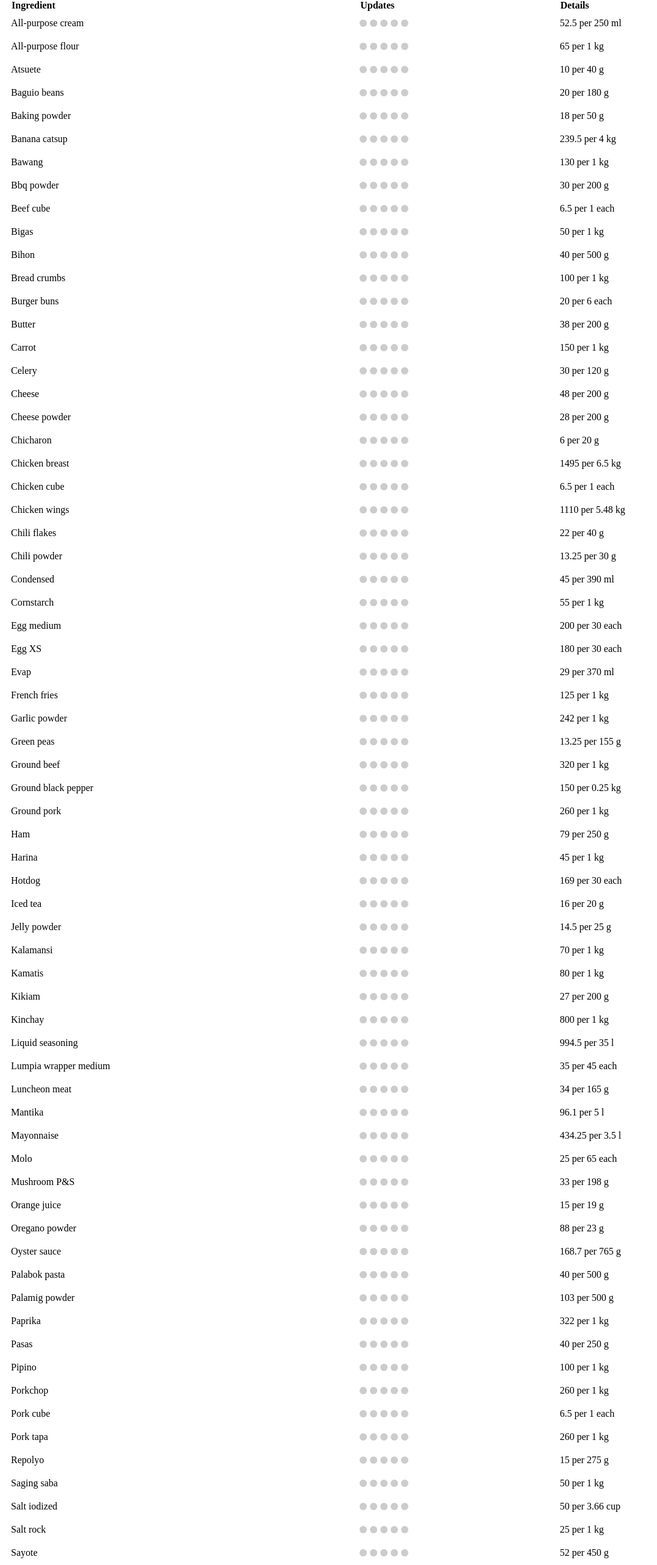
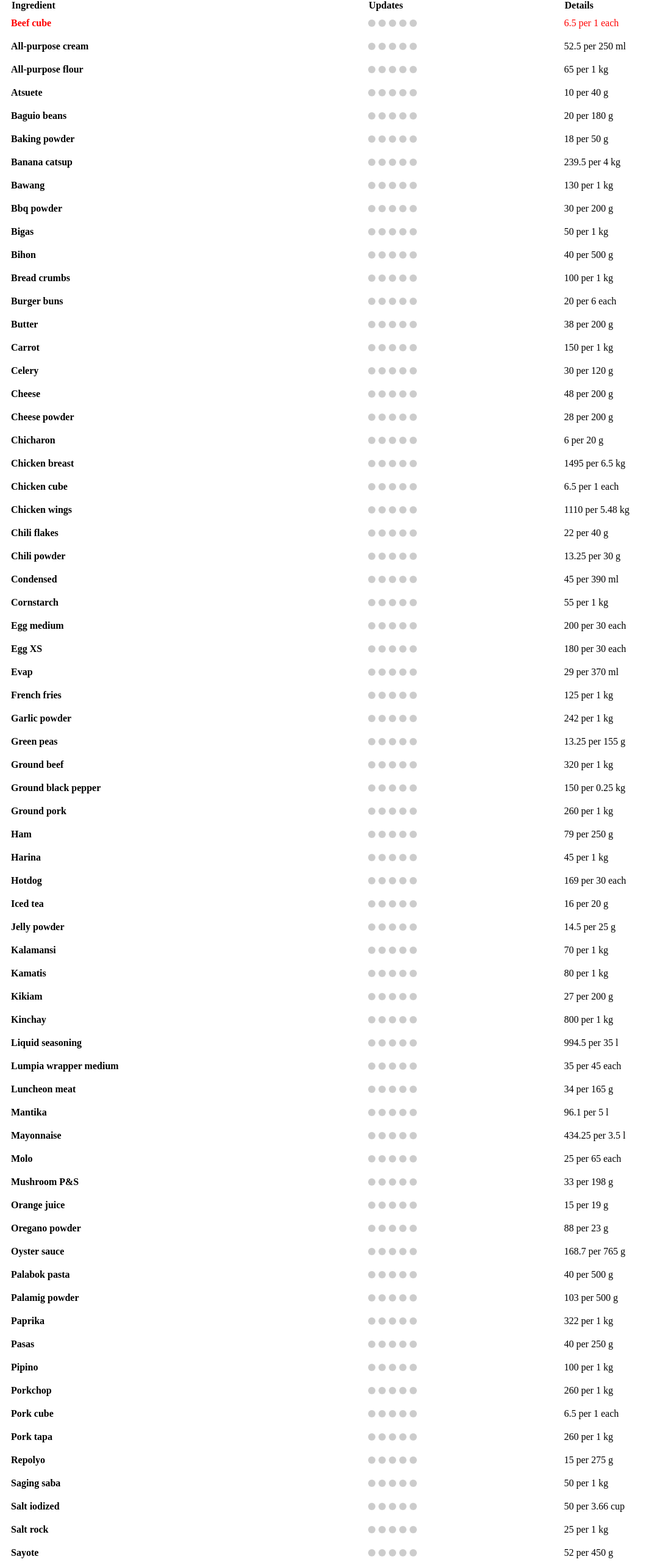
Before and after one commit to enzoperce35/mb-ingredients, a React (Vite) app: page / in a window 1280 px wide. Shown: the part 19-2585 px from the top of the page at 61% size, without its empty margins (0-1078 px from the left). Built offline with nearby package versions, Linux system fonts and the light colour scheme.

Commit message:
made a routed ingredient component

```diff
--- a/index.html
+++ b/index.html
@@ -3,7 +3,7 @@
   <head>
     <meta charset="UTF-8" />
     <meta name="viewport" content="width=device-width, initial-scale=1.0" />
-    <title>Vite + React</title>
+    <title>MB-Ingredients</title>
   </head>
   <body>
     <div id="root"></div>
--- a/package.json
+++ b/package.json
@@ -11,7 +11,8 @@
   },
   "dependencies": {
     "react": "^19.0.0",
-    "react-dom": "^19.0.0"
+    "react-dom": "^19.0.0",
+    "react-router-dom": "^7.3.0"
   },
   "devDependencies": {
     "@eslint/js": "^9.21.0",
--- a/src/App.css
+++ b/src/App.css
@@ -18,6 +18,11 @@
   text-overflow: ellipsis;
 }
 
+.App a {
+  text-decoration: none; /* Remove underline */
+  color: inherit; /* Use the default text color */
+  font-weight: bold;
+}
 
 .table-container {
   width: 100%;
@@ -35,6 +40,11 @@
 .App tbody tr {
   border-bottom: none;
 }
+
+.due-check {
+  color: red;
+}
+
 
 /* Update Indicators */
 .update-indicators {
--- a/src/App.jsx
+++ b/src/App.jsx
@@ -1,22 +1,53 @@
 import './App.css';
 import { ingredients } from './ingredients';
+import { BrowserRouter as Router, Routes, Route, Link } from 'react-router-dom';
+import IngredientDetail from './IngredientDetail';
 
 function App() {
+  // Sorting: Move due items to the top
+  const sortedIngredients = [...ingredients].sort((a, b) => {
+    const now = new Date();
+    const aDue = new Date(a.lastUpdated);
+    aDue.setDate(aDue.getDate() + a.daysBeforeCheck);
+
+    const bDue = new Date(b.lastUpdated);
+    bDue.setDate(bDue.getDate() + b.daysBeforeCheck);
+
+    return aDue < now && bDue >= now ? -1 : bDue < now && aDue >= now ? 1 : 0;
+  });
+
   return (
+    <Router>
+      <Routes>
+        <Route
+          path="/"
+          element={
             <div className="App">
               <div className="table-container">
                 <table>
                   <thead>
                     <tr>
-              <th scope="col">Ingredient</th>
-              <th scope="col">Updates</th>
-              <th scope="col">Details</th>
+                      <th>Ingredient</th>
+                      <th>Updates</th>
+                      <th>Details</th>
                     </tr>
                   </thead>
+
                   <tbody>
-            {ingredients.map((ingredient) => (
-              <tr key={ingredient.id || ingredient.name}> {/* Prefer unique key */}
-                <td>{ingredient.name}</td>
+                    {sortedIngredients.map((ingredient) => {
+                      const lastUpdatedDate = new Date(ingredient.lastUpdated);
+                      const nextCheckDate = new Date(lastUpdatedDate);
+                      nextCheckDate.setDate(lastUpdatedDate.getDate() + ingredient.daysBeforeCheck);
+                      const isDue = nextCheckDate <= new Date();
+
+                      return (
+                        <tr
+                          key={ingredient.id || ingredient.name}
+                          className={isDue ? 'due-check' : ''}
+                        >
+                          <td>
+                            <Link to={`/ingredient/${ingredient.id}`}>{ingredient.name}</Link>
+                          </td>
                           <td>
                             <div className="update-indicators">
                               {[...Array(5)].map((_, i) => (
@@ -31,11 +62,17 @@ function App() {
                             <span>{ingredient.price} per {ingredient.quantity} {ingredient.unit}</span>
                           </td>
                         </tr>
-            ))}
+                      );
+                    })}
                   </tbody>
                 </table>
               </div>
             </div>
+          }
+        />
+        <Route path="/ingredient/:ingredientId" element={<IngredientDetail />} />
+      </Routes>
+    </Router>
   );
 }
 
--- /dev/null
+++ b/src/IngredientDetail.jsx
@@ -0,0 +1,25 @@
+import { useParams } from 'react-router-dom';
+import { ingredients } from './ingredients';
+
+function IngredientDetail() {
+  const { ingredientId } = useParams();
+
+  // Ensure ingredientId is a string before comparison
+  const ingredient = ingredients.find((item) => String(item.id) === String(ingredientId));
+
+  if (!ingredient) {
+    return <h2>Ingredient not found</h2>;
+  }
+
+  return (
+    <div className="ingredient-detail">
+      <h2>{ingredient.name}</h2>
+      <p><strong>Price:</strong> {ingredient.price} per {ingredient.quantity} {ingredient.unit}</p>
+      <p><strong>Last Updated:</strong> {ingredient.lastUpdated}</p>
+      <p><strong>Next Check:</strong> {ingredient.daysBeforeCheck} days after last update</p>
+      <p><strong>Update Level:</strong> {ingredient.updateLevel}/5</p>
+    </div>
+  );
+}
+
+export default IngredientDetail;
--- a/src/ingredients.js
+++ b/src/ingredients.js
@@ -1,83 +1,83 @@
 export const ingredients = [
-  { name: "All-purpose cream", brand: "Jersey", price: 52.50, quantity: 250, unit: "ml", daysBeforeCheck: 30 },
-  { name: "All-purpose flour", brand: null, price: 65, quantity: 1, unit: "kg", daysBeforeCheck: 25 },
-  { name: "Atsuete", brand: null, price: 10, quantity: 40, unit: "g", daysBeforeCheck: 25 },
-  { name: "Baguio beans", brand: null, price: 20, quantity: 180, unit: "g", daysBeforeCheck: 20 },
-  { name: "Baking powder", brand: "Calumet", price: 18, quantity: 50, unit: "g", daysBeforeCheck: 30 },
-  { name: "Banana catsup", brand: "UFC", price: 239.50, quantity: 4, unit: "kg", daysBeforeCheck: 30 },
-  { name: "Bawang", brand: null, price: 130, quantity: 1, unit: "kg", daysBeforeCheck: 15 },
-  { name: "Bbq powder", brand: "Injoy", price: 30, quantity: 200, unit: "g", daysBeforeCheck: 25 },
-  { name: "Beef cube", brand: "Knorr", price: 6.50, quantity: 1, unit: "each", daysBeforeCheck: 50 },
-  { name: "Bigas", brand: null, price: 50, quantity: 1, unit: "kg", daysBeforeCheck: 15 },
-  { name: "Bihon", brand: "Super Q", price: 40, quantity: 500, unit: "g", daysBeforeCheck: 35 },
-  { name: "Bread crumbs", brand: "Happy Fiesta", price: 100, quantity: 1, unit: "kg", daysBeforeCheck: 25 },
-  { name: "Burger buns", brand: null, price: 20, quantity: 6, unit: "each", daysBeforeCheck: 40 },
-  { name: "Butter", brand: "Butter bar", price: 38, quantity: 200, unit: "g", daysBeforeCheck: 25 },
-  { name: "Carrot", brand: null, price: 150, quantity: 1, unit: "kg", daysBeforeCheck: 15 },
-  { name: "Celery", brand: null, price: 30, quantity: 120, unit: "g", daysBeforeCheck: 15 },
-  { name: "Cheese", brand: "OK", price: 48, quantity: 200, unit: "g", daysBeforeCheck: 20 },
-  { name: "Cheese powder", brand: "Injoy", price: 28, quantity: 200, unit: "g", daysBeforeCheck: 25 },
-  { name: "Chicharon", brand: null, price: 6, quantity: 20, unit: "g", daysBeforeCheck: 25 },
-  { name: "Chicken breast", brand: null, price: 1495, quantity: 6.5, unit: "kg", daysBeforeCheck: 15 },
-  { name: "Chicken cube", brand: "Knorr", price: 6.50, quantity: 1, unit: "each", daysBeforeCheck: 50 },
-  { name: "Chicken wings", brand: null, price: 1110, quantity: 5.48, unit: "kg", daysBeforeCheck: 15 },
-  { name: "Chili flakes", brand: null, price: 22, quantity: 40, unit: "g", daysBeforeCheck: 30 },
-  { name: "Chili powder", brand: null, price: 13.25, quantity: 30, unit: "g", daysBeforeCheck: 30 },
-  { name: "Condensed", brand: "Jersey", price: 45, quantity: 390, unit: "ml", daysBeforeCheck: 25 },
-  { name: "Cornstarch", brand: null, price: 55, quantity: 1, unit: "kg", daysBeforeCheck: 20 },
-  { name: "Egg medium", brand: null, price: 200, quantity: 30, unit: "each", daysBeforeCheck: 15 },
-  { name: "Egg XS", brand: null, price: 180, quantity: 30, unit: "each", daysBeforeCheck: 15 },
-  { name: "Evap", brand: "Healthy Cow", price: 29, quantity: 370, unit: "ml", daysBeforeCheck: 15 },
-  { name: "French fries", brand: null, price: 125, quantity: 1, unit: "kg", daysBeforeCheck: 20 },
-  { name: "Garlic powder", brand: null, price: 242, quantity: 1, unit: "kg", daysBeforeCheck: 30 },
-  { name: "Green peas", brand: "Mega Prime", price: 13.25, quantity: 155, unit: "g", daysBeforeCheck: 30 },
-  { name: "Ground beef", brand: "All Time", price: 320, quantity: 1, unit: "kg", daysBeforeCheck: 20 },
-  { name: "Ground black pepper", brand: null, price: 150, quantity: 0.25, unit: "kg", daysBeforeCheck: 20 },
-  { name: "Ground pork", brand: null, price: 260, quantity: 1, unit: "kg", daysBeforeCheck: 15 },
-  { name: "Ham", brand: "All Time", price: 79, quantity: 250, unit: "g", daysBeforeCheck: 25 },
-  { name: "Harina", brand: null, price: 45, quantity: 1, unit: "kg", daysBeforeCheck: 20 },
-  { name: "Hotdog", brand: "All Time", price: 169, quantity: 30, unit: "each", daysBeforeCheck: 30 },
-  { name: "Iced tea", brand: "Pitchel", price: 16, quantity: 20, unit: "g", daysBeforeCheck: 50 },
-  { name: "Jelly powder", brand: "Mr Gulaman", price: 14.50, quantity: 25, unit: "g", daysBeforeCheck: 50 },
-  { name: "Kalamansi", brand: null, price: 70, quantity: 1, unit: "kg", daysBeforeCheck: 15 },
-  { name: "Kamatis", brand: null, price: 80, quantity: 1, unit: "kg", daysBeforeCheck: 15 },
-  { name: "Kikiam", brand: "Sea Point", price: 27, quantity: 200, unit: "g", daysBeforeCheck: 30 },
-  { name: "Kinchay", brand: null, price: 800, quantity: 1, unit: "kg", daysBeforeCheck: 15 },
-  { name: "Liquid seasoning", brand: "Knorr", price: 994.50, quantity: 35, unit: "l", daysBeforeCheck: 25 },
-  { name: "Lumpia wrapper medium", brand: null, price: 35, quantity: 45, unit: "each", daysBeforeCheck: 25 },
-  { name: "Luncheon meat", brand: "Purefoods", price: 34, quantity: 165, unit: "g", daysBeforeCheck: 20 },
-  { name: "Mantika", brand: null, price: 96.1, quantity: 5, unit: "l", daysBeforeCheck: 20 },
-  { name: "Mayonnaise", brand: "Best Foods", price: 434.25, quantity: 3.5, unit: "l", daysBeforeCheck: 30 },
-  { name: "Molo", brand: "Dinks", price: 25, quantity: 65, unit: "each", daysBeforeCheck: 25 },
-  { name: "Mushroom P&S", brand: "Jolly", price: 33, quantity: 198, unit: "g", daysBeforeCheck: 30 },
-  { name: "Orange juice", brand: "Pitchel", price: 15, quantity: 19, unit: "g", daysBeforeCheck: 30 },
-  { name: "Oregano powder", brand: null, price: 88, quantity: 23, unit: "g", daysBeforeCheck: 30 },
-  { name: "Oyster sauce", brand: "Mama Sita", price: 168.70, quantity: 765, unit: "g", daysBeforeCheck: 25 },
-  { name: "Palabok pasta", brand: "Super Q", price: 40, quantity: 500, unit: "g", daysBeforeCheck: 25 },
-  { name: "Palamig powder", brand: "Tasty", price: 103, quantity: 500, unit: "g", daysBeforeCheck: 30 },
-  { name: "Paprika", brand: "Mc Cody", price: 322, quantity: 1, unit: "kg", daysBeforeCheck: 30 },
-  { name: "Pasas", brand: null, price: 40, quantity: 250, unit: "g", daysBeforeCheck: 30 },
-  { name: "Pipino", brand: null, price: 100, quantity: 1, unit: "kg", daysBeforeCheck: 15 },
-  { name: "Porkchop", brand: null, price: 260, quantity: 1, unit: "kg", daysBeforeCheck: 15 },
-  { name: "Pork cube", brand: "Knorr", price: 6.50, quantity: 1, unit: "each", daysBeforeCheck: 50 },
-  { name: "Pork tapa", brand: null, price: 260, quantity: 1, unit: "kg", daysBeforeCheck: 15 },
-  { name: "Repolyo", brand: null, price: 15, quantity: 275, unit: "g", daysBeforeCheck: 15 },
-  { name: "Saging saba", brand: null, price: 50, quantity: 1, unit: "kg", daysBeforeCheck: 15 },
-  { name: "Salt iodized", brand: null, price: 50, quantity: 3.66, unit: "cup", daysBeforeCheck: 50 },
-  { name: "Salt rock", brand: null, price: 25, quantity: 1, unit: "kg", daysBeforeCheck: 50 },
-  { name: "Sayote", brand: null, price: 52, quantity: 450, unit: "g", daysBeforeCheck: 15 },
-  { name: "Sesame oil", brand: "Lee Kum Kee", price: 161, quantity: 207, unit: "ml", daysBeforeCheck: 25 },
-  { name: "Shrimp cube", brand: null, price: 6.50, quantity: 1, unit: "each", daysBeforeCheck: 50 },
-  { name: "Sibuyas", brand: null, price: 130, quantity: 1, unit: "kg", daysBeforeCheck: 15 },
-  { name: "Sili", brand: null, price: 30, quantity: 75, unit: "g", daysBeforeCheck: 15 },
-  { name: "Sour cream powder", brand: "Injoy", price: 32, quantity: 200, unit: "g", daysBeforeCheck: 25 },
-  { name: "Spaghetti sauce filipino style", brand: "Del Monte", price: 90, quantity: 900, unit: "g", daysBeforeCheck: 25 },
-  { name: "Spring onions", brand: null, price: 15, quantity: 40, unit: "g", daysBeforeCheck: 30 },
-  { name: "Sugar brown", brand: null, price: 80.85, quantity: 1, unit: "kg", daysBeforeCheck: 20 },
-  { name: "Sugar white", brand: null, price: 93, quantity: 1, unit: "kg", daysBeforeCheck: 20 },
-  { name: "Tinapa flakes", brand: null, price: 105, quantity: 1, unit: "kg", daysBeforeCheck: 365 },
-  { name: "Toyo", brand: "Datu Puti", price: 191, quantity: 1, unit: "gal", daysBeforeCheck: 30 },
-  { name: "Vetsin", brand: "Ajinomoto", price: 62.10, quantity: 250, unit: "g", daysBeforeCheck: 30 },
-  { name: "Vinegar", brand: "Datu Puti", price: 6, quantity: 100, unit: "ml", daysBeforeCheck: 30 },
-  { name: "Worcestershire sauce", brand: "Del Society", price: 20, quantity: 5, unit: "fl-oz", daysBeforeCheck: 30 }
+  { name: "All-purpose cream", id: "allpurposecream", brand: "Jersey", price: 52.50, quantity: 250, unit: "ml", lastUpdated: "2025-03-14T06:46:43.320607", daysBeforeCheck: 30 },
+  { name: "All-purpose flour", id: "allpurposeflour", brand: null, price: 65, quantity: 1, unit: "kg", lastUpdated: "2025-03-14T06:46:43.320607", daysBeforeCheck: 25 },
+  { name: "Atsuete", id: "atsuete", brand: null, price: 10, quantity: 40, unit: "g", lastUpdated: "2025-03-14T06:46:43.320607", daysBeforeCheck: 25 },
+  { name: "Baguio beans", id: "baguiobeans", brand: null, price: 20, quantity: 180, unit: "g", lastUpdated: "2025-03-14T06:46:43.320607", daysBeforeCheck: 20 },
+  { name: "Baking powder", id: "bakingpowder", brand: "Calumet", price: 18, quantity: 50, unit: "g", lastUpdated: "2025-03-14T06:46:43.320607", daysBeforeCheck: 30 },
+  { name: "Banana catsup", id: "bananacatsup", brand: "UFC", price: 239.50, quantity: 4, unit: "kg", lastUpdated: "2025-03-14T06:46:43.320607", daysBeforeCheck: 30 },
+  { name: "Bawang", id: "bawang", brand: null, price: 130, quantity: 1, unit: "kg", lastUpdated: "2025-03-14T06:46:43.320607", daysBeforeCheck: 15 },
+  { name: "Bbq powder", id: "bbqpowder", brand: "Injoy", price: 30, quantity: 200, unit: "g", lastUpdated: "2025-03-14T06:46:43.320607", daysBeforeCheck: 25 },
+  { name: "Beef cube", id: "beefcube", brand: "Knorr", price: 6.50, quantity: 1, unit: "each", lastUpdated: "2025-03-14T06:46:43.320607", daysBeforeCheck: 1 },
+  { name: "Bigas", id: "bigas", brand: null, price: 50, quantity: 1, unit: "kg", lastUpdated: "2025-03-14T06:46:43.320607", daysBeforeCheck: 15 },
+  { name: "Bihon", id: "bihon", brand: "Super Q", price: 40, quantity: 500, unit: "g", lastUpdated: "2025-03-14T06:46:43.320607", daysBeforeCheck: 35 },
+  { name: "Bread crumbs", id: "breadcrumbs", brand: "Happy Fiesta", price: 100, quantity: 1, unit: "kg", lastUpdated: "2025-03-14T06:46:43.320607", daysBeforeCheck: 25 },
+  { name: "Burger buns", id: "burgerbuns", brand: null, price: 20, quantity: 6, unit: "each", lastUpdated: "2025-03-14T06:46:43.320607", daysBeforeCheck: 40 },
+  { name: "Butter", id: "butter", brand: "Butter bar", price: 38, quantity: 200, unit: "g", lastUpdated: "2025-03-14T06:46:43.320607", daysBeforeCheck: 25 },
+  { name: "Carrot", id: "carrot", brand: null, price: 150, quantity: 1, unit: "kg", lastUpdated: "2025-03-14T06:46:43.320607", daysBeforeCheck: 15 },
+  { name: "Celery", id: "celery", brand: null, price: 30, quantity: 120, unit: "g", lastUpdated: "2025-03-14T06:46:43.320607", daysBeforeCheck: 15 },
+  { name: "Cheese", id: "cheese", brand: "OK", price: 48, quantity: 200, unit: "g", lastUpdated: "2025-03-14T06:46:43.320607", daysBeforeCheck: 20 },
+  { name: "Cheese powder", id: "cheesepowder", brand: "Injoy", price: 28, quantity: 200, unit: "g", lastUpdated: "2025-03-14T06:46:43.320607", daysBeforeCheck: 25 },
+  { name: "Chicharon", id: "chicharon", brand: null, price: 6, quantity: 20, unit: "g", lastUpdated: "2025-03-14T06:46:43.320607", daysBeforeCheck: 25 },
+  { name: "Chicken breast", id: "chickenbreast", brand: null, price: 1495, quantity: 6.5, unit: "kg", lastUpdated: "2025-03-14T06:46:43.320607", daysBeforeCheck: 15 },
+  { name: "Chicken cube", id: "chickencube", brand: "Knorr", price: 6.50, quantity: 1, unit: "each", lastUpdated: "2025-03-14T06:46:43.320607", daysBeforeCheck: 50 },
+  { name: "Chicken wings", id: "chickenwings", brand: null, price: 1110, quantity: 5.48, unit: "kg", lastUpdated: "2025-03-14T06:46:43.320607", daysBeforeCheck: 15 },
+  { name: "Chili flakes", id: "chiliflakes", brand: null, price: 22, quantity: 40, unit: "g", lastUpdated: "2025-03-14T06:46:43.320607", daysBeforeCheck: 30 },
+  { name: "Chili powder", id: "chilipowder", brand: null, price: 13.25, quantity: 30, unit: "g", lastUpdated: "2025-03-14T06:46:43.320607", daysBeforeCheck: 30 },
+  { name: "Condensed", id: "condensed", brand: "Jersey", price: 45, quantity: 390, unit: "ml", lastUpdated: "2025-03-14T06:46:43.320607", daysBeforeCheck: 25 },
+  { name: "Cornstarch", id: "cornstarch", brand: null, price: 55, quantity: 1, unit: "kg", lastUpdated: "2025-03-14T06:46:43.320607", daysBeforeCheck: 20 },
+  { name: "Egg medium", id: "eggmedium", brand: null, price: 200, quantity: 30, unit: "each", lastUpdated: "2025-03-14T06:46:43.320607", daysBeforeCheck: 15 },
+  { name: "Egg XS", id: "eggxs", brand: null, price: 180, quantity: 30, unit: "each", lastUpdated: "2025-03-14T06:46:43.320607", daysBeforeCheck: 15 },
+  { name: "Evap", id: "evap", brand: "Healthy Cow", price: 29, quantity: 370, unit: "ml", lastUpdated: "2025-03-14T06:46:43.320607", daysBeforeCheck: 15 },
+  { name: "French fries", id: "frenchfries", brand: null, price: 125, quantity: 1, unit: "kg", lastUpdated: "2025-03-14T06:46:43.320607", daysBeforeCheck: 20 },
+  { name: "Garlic powder", id: "garlicpowder", brand: null, price: 242, quantity: 1, unit: "kg", lastUpdated: "2025-03-14T06:46:43.320607", daysBeforeCheck: 30 },
+  { name: "Green peas", id: "greenpeas", brand: "Mega Prime", price: 13.25, quantity: 155, unit: "g", lastUpdated: "2025-03-14T06:46:43.320607", daysBeforeCheck: 30 },
+  { name: "Ground beef", id: "groundbeef", brand: "All Time", price: 320, quantity: 1, unit: "kg", lastUpdated: "2025-03-14T06:46:43.320607", daysBeforeCheck: 20 },
+  { name: "Ground black pepper", id: "groundblackpepper", brand: null, price: 150, quantity: 0.25, unit: "kg", lastUpdated: "2025-03-14T06:46:43.320607", daysBeforeCheck: 20 },
+  { name: "Ground pork", id: "groundpork", brand: null, price: 260, quantity: 1, unit: "kg", lastUpdated: "2025-03-14T06:46:43.320607", daysBeforeCheck: 15 },
+  { name: "Ham", id: "ham", brand: "All Time", price: 79, quantity: 250, unit: "g", lastUpdated: "2025-03-14T06:46:43.320607", daysBeforeCheck: 25 },
+  { name: "Harina", id: "harina", brand: null, price: 45, quantity: 1, unit: "kg", lastUpdated: "2025-03-14T06:46:43.320607", daysBeforeCheck: 20 },
+  { name: "Hotdog", id: "hotdog", brand: "All Time", price: 169, quantity: 30, unit: "each", lastUpdated: "2025-03-14T06:46:43.320607", daysBeforeCheck: 30 },
+  { name: "Iced tea", id: "icedtea", brand: "Pitchel", price: 16, quantity: 20, unit: "g", lastUpdated: "2025-03-14T06:46:43.320607", daysBeforeCheck: 50 },
+  { name: "Jelly powder", id: "jellypowder", brand: "Mr Gulaman", price: 14.50, quantity: 25, unit: "g", lastUpdated: "2025-03-14T06:46:43.320607", daysBeforeCheck: 50 },
+  { name: "Kalamansi", id: "kalamansi", brand: null, price: 70, quantity: 1, unit: "kg", lastUpdated: "2025-03-14T06:46:43.320607", daysBeforeCheck: 15 },
+  { name: "Kamatis", id: "kamatis", brand: null, price: 80, quantity: 1, unit: "kg", lastUpdated: "2025-03-14T06:46:43.320607", daysBeforeCheck: 15 },
+  { name: "Kikiam", id: "kikiam", brand: "Sea Point", price: 27, quantity: 200, unit: "g", lastUpdated: "2025-03-14T06:46:43.320607", daysBeforeCheck: 30 },
+  { name: "Kinchay", id: "kinchay", brand: null, price: 800, quantity: 1, unit: "kg", lastUpdated: "2025-03-14T06:46:43.320607", daysBeforeCheck: 15 },
+  { name: "Liquid seasoning", id: "liquidseasoning", brand: "Knorr", price: 994.50, quantity: 35, unit: "l", lastUpdated: "2025-03-14T06:46:43.320607", daysBeforeCheck: 25 },
+  { name: "Lumpia wrapper medium", id: "lumpiawrappermedium", brand: null, price: 35, quantity: 45, unit: "each", lastUpdated: "2025-03-14T06:46:43.320607", daysBeforeCheck: 25 },
+  { name: "Luncheon meat", id: "luncheonmeat", brand: "Purefoods", price: 34, quantity: 165, unit: "g", lastUpdated: "2025-03-14T06:46:43.320607", daysBeforeCheck: 20 },
+  { name: "Mantika", id: "mantika", brand: null, price: 96.1, quantity: 5, unit: "l", lastUpdated: "2025-03-14T06:46:43.320607", daysBeforeCheck: 20 },
+  { name: "Mayonnaise", id: "mayonnaise", brand: "Best Foods", price: 434.25, quantity: 3.5, unit: "l", lastUpdated: "2025-03-14T06:46:43.320607", daysBeforeCheck: 30 },
+  { name: "Molo", id: "molo", brand: "Dinks", price: 25, quantity: 65, unit: "each", lastUpdated: "2025-03-14T06:46:43.320607", daysBeforeCheck: 25 },
+  { name: "Mushroom P&S", id: "mushroomps", brand: "Jolly", price: 33, quantity: 198, unit: "g", lastUpdated: "2025-03-14T06:46:43.320607", daysBeforeCheck: 30 },
+  { name: "Orange juice", id: "orangejuice", brand: "Pitchel", price: 15, quantity: 19, unit: "g", lastUpdated: "2025-03-14T06:46:43.320607", daysBeforeCheck: 30 },
+  { name: "Oregano powder", id: "oreganopowder", brand: null, price: 88, quantity: 23, unit: "g", lastUpdated: "2025-03-14T06:46:43.320607", daysBeforeCheck: 30 },
+  { name: "Oyster sauce", id: "oystersauce", brand: "Mama Sita", price: 168.70, quantity: 765, unit: "g", lastUpdated: "2025-03-14T06:46:43.320607", daysBeforeCheck: 25 },
+  { name: "Palabok pasta", id: "palabokpasta", brand: "Super Q", price: 40, quantity: 500, unit: "g", lastUpdated: "2025-03-14T06:46:43.320607", daysBeforeCheck: 25 },
+  { name: "Palamig powder", id: "palamigpowder", brand: "Tasty", price: 103, quantity: 500, unit: "g", lastUpdated: "2025-03-14T06:46:43.320607", daysBeforeCheck: 30 },
+  { name: "Paprika", id: "paprika", brand: "Mc Cody", price: 322, quantity: 1, unit: "kg", lastUpdated: "2025-03-14T06:46:43.320607", daysBeforeCheck: 30 },
+  { name: "Pasas", id: "pasas", brand: null, price: 40, quantity: 250, unit: "g", lastUpdated: "2025-03-14T06:46:43.320607", daysBeforeCheck: 30 },
+  { name: "Pipino", id: "pipino", brand: null, price: 100, quantity: 1, unit: "kg", lastUpdated: "2025-03-14T06:46:43.320607", daysBeforeCheck: 15 },
+  { name: "Porkchop", id: "porkchop", brand: null, price: 260, quantity: 1, unit: "kg", lastUpdated: "2025-03-14T06:46:43.320607", daysBeforeCheck: 15 },
+  { name: "Pork cube", id: "porkcube", brand: "Knorr", price: 6.50, quantity: 1, unit: "each", lastUpdated: "2025-03-14T06:46:43.320607", daysBeforeCheck: 50 },
+  { name: "Pork tapa", id: "porktapa", brand: null, price: 260, quantity: 1, unit: "kg", lastUpdated: "2025-03-14T06:46:43.320607", daysBeforeCheck: 15 },
+  { name: "Repolyo", id: "repolyo", brand: null, price: 15, quantity: 275, unit: "g", lastUpdated: "2025-03-14T06:46:43.320607", daysBeforeCheck: 15 },
+  { name: "Saging saba", id: "sagingsaba", brand: null, price: 50, quantity: 1, unit: "kg", lastUpdated: "2025-03-14T06:46:43.320607", daysBeforeCheck: 15 },
+  { name: "Salt iodized", id: "saltiodized", brand: null, price: 50, quantity: 3.66, unit: "cup", lastUpdated: "2025-03-14T06:46:43.320607", daysBeforeCheck: 50 },
+  { name: "Salt rock", id: "saltrock", brand: null, price: 25, quantity: 1, unit: "kg", lastUpdated: "2025-03-14T06:46:43.320607", daysBeforeCheck: 50 },
+  { name: "Sayote", id: "sayote", brand: null, price: 52, quantity: 450, unit: "g", lastUpdated: "2025-03-14T06:46:43.320607", daysBeforeCheck: 15 },
+  { name: "Sesame oil", id: "sesameoil", brand: "Lee Kum Kee", price: 161, quantity: 207, unit: "ml", lastUpdated: "2025-03-14T06:46:43.320607", daysBeforeCheck: 25 },
+  { name: "Shrimp cube", id: "shrimpcube", brand: null, price: 6.50, quantity: 1, unit: "each", lastUpdated: "2025-03-14T06:46:43.320607", daysBeforeCheck: 50 },
+  { name: "Sibuyas", id: "sibuyas", brand: null, price: 130, quantity: 1, unit: "kg", lastUpdated: "2025-03-14T06:46:43.320607", daysBeforeCheck: 15 },
+  { name: "Sili", id: "sili", brand: null, price: 30, quantity: 75, unit: "g", lastUpdated: "2025-03-14T06:46:43.320607", daysBeforeCheck: 15 },
+  { name: "Sour cream powder", id: "sourcreampowder", brand: "Injoy", price: 32, quantity: 200, unit: "g", lastUpdated: "2025-03-14T06:46:43.320607", daysBeforeCheck: 25 },
+  { name: "Spaghetti sauce filipino style", id: "spaghettisaucefilipinostyle", brand: "Del Monte", price: 90, quantity: 900, unit: "g", lastUpdated: "2025-03-14T06:46:43.320607", daysBeforeCheck: 25 },
+  { name: "Spring onions", id: "springonions", brand: null, price: 15, quantity: 40, unit: "g", lastUpdated: "2025-03-14T06:46:43.320607", daysBeforeCheck: 30 },
+  { name: "Sugar brown", id: "sugarbrown", brand: null, price: 80.85, quantity: 1, unit: "kg", lastUpdated: "2025-03-14T06:46:43.320607", daysBeforeCheck: 20 },
+  { name: "Sugar white", id: "sugarwhite", brand: null, price: 93, quantity: 1, unit: "kg", lastUpdated: "2025-03-14T06:46:43.320607", daysBeforeCheck: 20 },
+  { name: "Tinapa flakes", id: "tinapaflakes", brand: null, price: 105, quantity: 1, unit: "kg", lastUpdated: "2025-03-14T06:46:43.320607", daysBeforeCheck: 365 },
+  { name: "Toyo", id: "toyo", brand: "Datu Puti", price: 191, quantity: 1, unit: "gal", lastUpdated: "2025-03-14T06:46:43.320607", daysBeforeCheck: 30 },
+  { name: "Vetsin", id: "vetsin", brand: "Ajinomoto", price: 62.10, quantity: 250, unit: "g", lastUpdated: "2025-03-14T06:46:43.320607", daysBeforeCheck: 30 },
+  { name: "Vinegar", id: "vinegar", brand: "Datu Puti", price: 6, quantity: 100, unit: "ml", lastUpdated: "2025-03-14T06:46:43.320607", daysBeforeCheck: 30 },
+  { name: "Worcestershire sauce", id: "worcestershiresauce", brand: "Del Society", price: 20, quantity: 5, unit: "fl-oz", lastUpdated: "2025-03-14T06:46:43.320607", daysBeforeCheck: 30 }
 ];
```
Also changed, not shown: 1 other file (tests, documents, lock files or other folders). Lines whose indentation alone changed are shown as unchanged.
